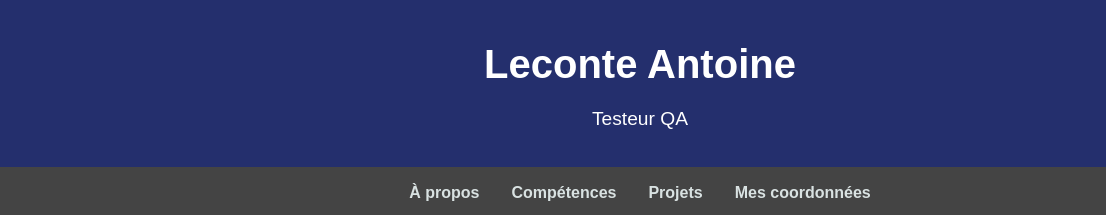
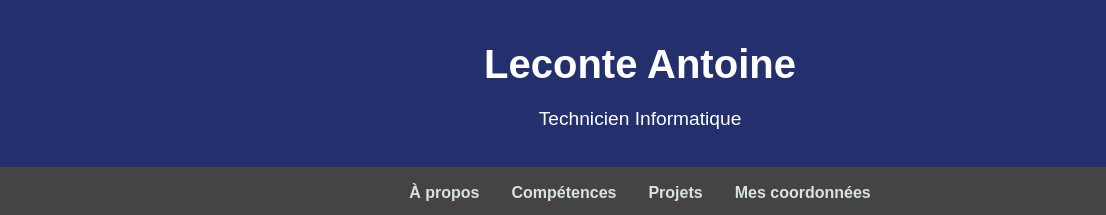
Before and after one commit to LeconteAntoine/CV, a plain HTML site: page index.html in a window 1280 px wide. Shown: the top 215 px of the page, 0-1106 px from the left. Drawn offline with Linux system fonts and the light colour scheme.

Commit message:
Update job title from 'Testeur QA' to 'Technicien Informatique'

```diff
--- a/index.html
+++ b/index.html
@@ -166,7 +166,7 @@
     <header class="header">
         <div class="header-text">
             <h1>Leconte Antoine</h1>
-            <p>Testeur QA</p>
+            <p>Technicien Informatique</p>
         </div>
         <img src="logoiscod.jpg" alt="Logo" class="logo">
         <style>
```
